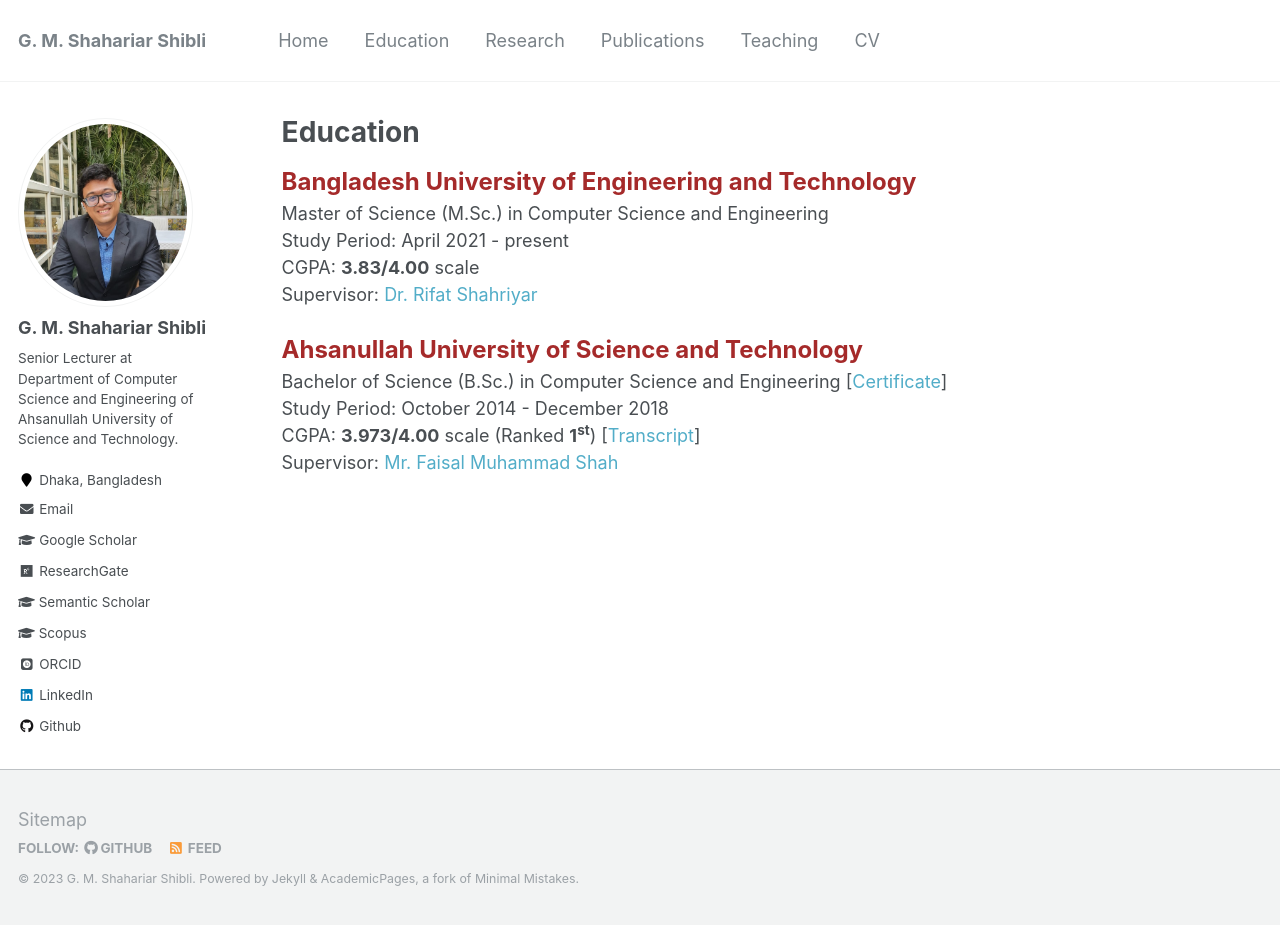
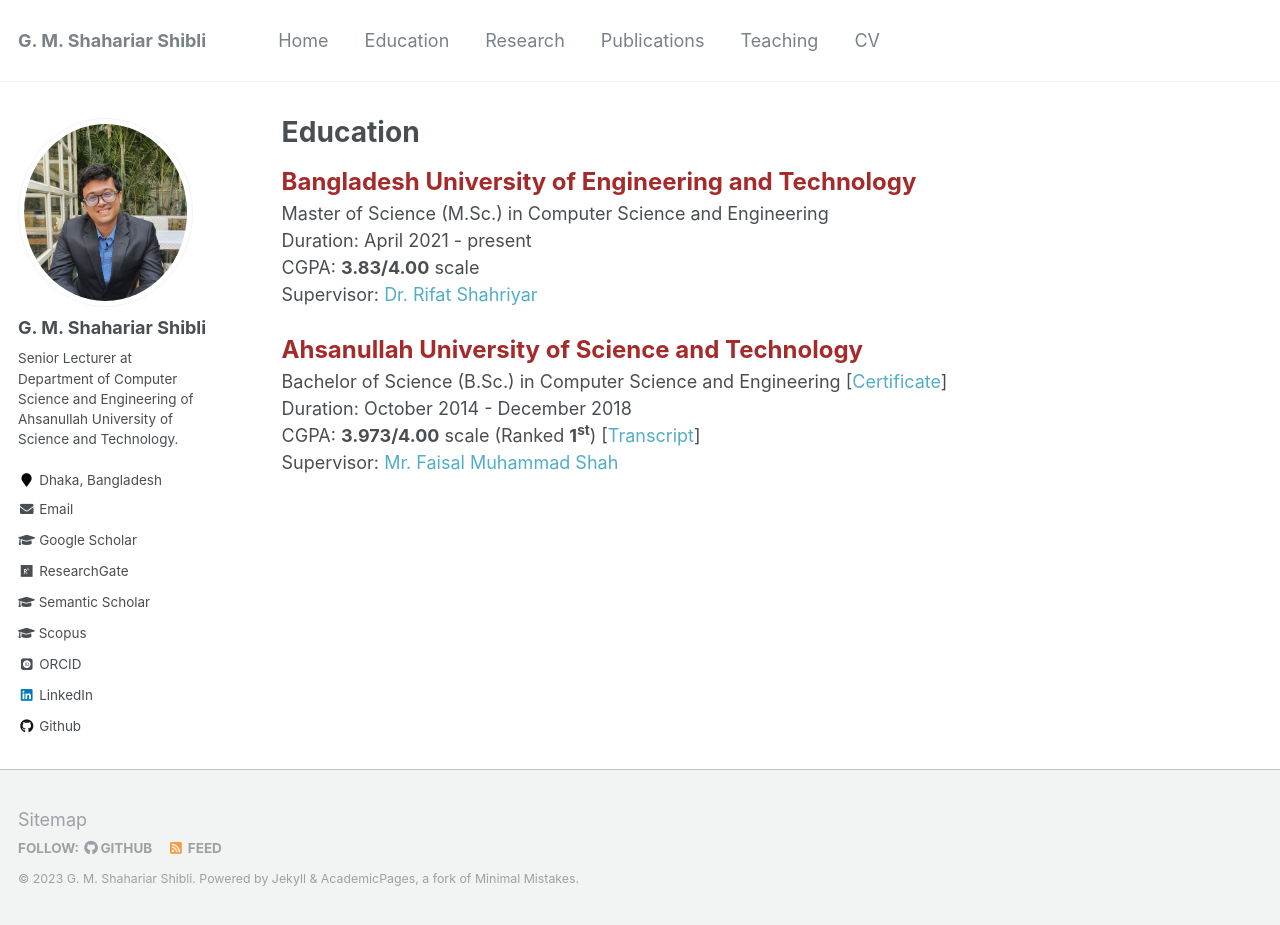
Before and after one commit to shahariar-shibli/shahariar-shibli.github.io, a Jekyll site: the page built from _pages/education.md, in a window 1280 px wide and 925 px high. Built offline with Jekyll 4.4.1, drawn with Linux system fonts in a browser that asks for light colours; some web fonts are replaced.

Commit message:
Update education.md

```diff
--- a/_pages/education.md
+++ b/_pages/education.md
@@ -7,12 +7,12 @@
 
 <span style="color:black; font-size:17px"><b><a href="https://cse.buet.ac.bd/" target="_blank"><font color="brown" size="5">Bangladesh University of Engineering and Technology</font></a></b></span><br/>
 Master of Science (M.Sc.) in Computer Science and Engineering <br/>
-Study Period: April 2021 - present <br/>
+Duration: April 2021 - present <br/>
 CGPA: <b>3.83/4.00</b> scale <br/>
 Supervisor: <a href="https://cse.buet.ac.bd/faculty_list/detail/rifat">Dr. Rifat Shahriyar</a><br/>
 
 <span style="color:black; font-size:17px"><b><a href="https://aust.edu" target="_blank"><font color="brown" size="5">Ahsanullah University of Science and Technology</font></a></b></span><br/>
 Bachelor of Science (B.Sc.) in Computer Science and Engineering [[Certificate](https://shahariar-shibli.github.io/files/Education/BSc_Certificate.pdf)] <br/>
-Study Period: October 2014 - December 2018 <br/>
+Duration: October 2014 - December 2018 <br/>
 CGPA: <b>3.973/4.00</b> scale (Ranked <b>1<sup>st</sup></b>) [[Transcript](https://shahariar-shibli.github.io/files/Education/B.Sc_Transcript.pdf)] <br/>
 Supervisor: <a href="https://aust.edu/cse/faculty_member/mr_faisal_muhammad_shah">Mr. Faisal Muhammad Shah</a><br/>
```
